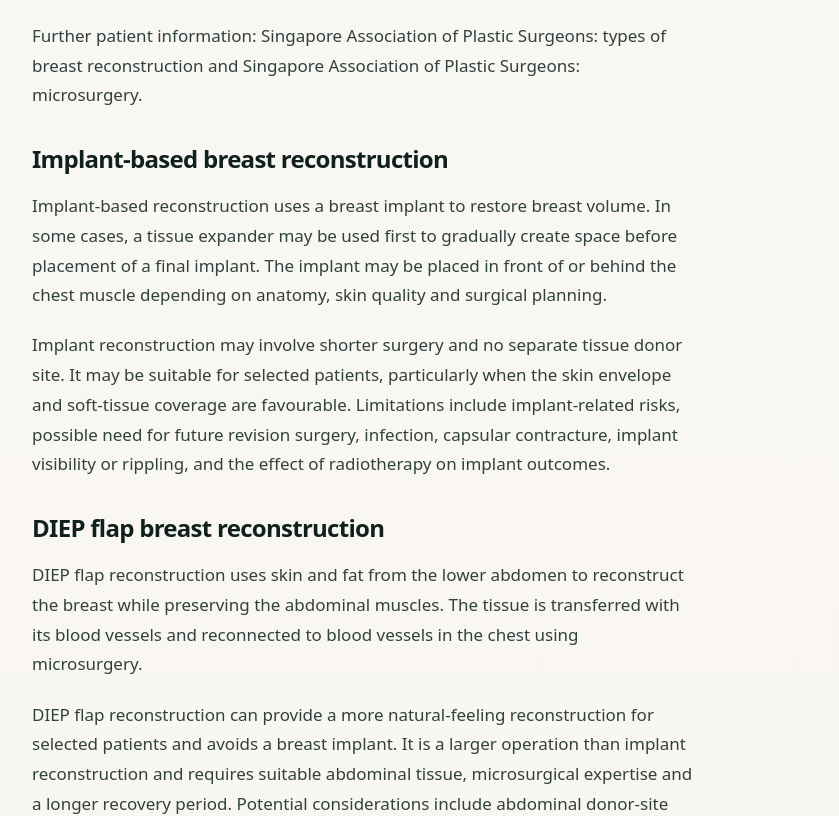
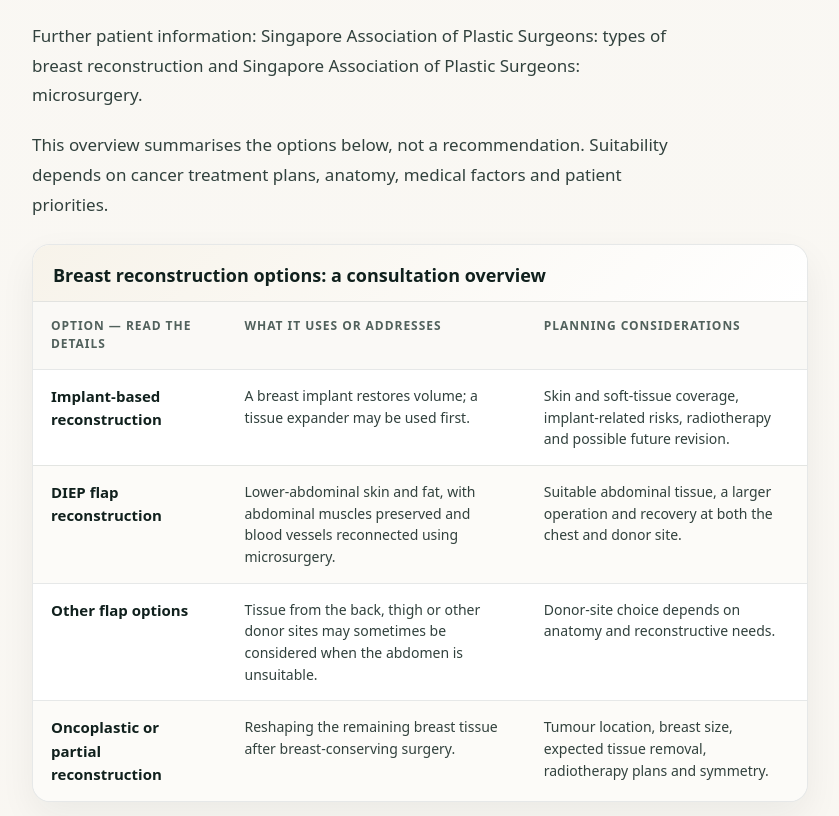
Before and after one commit to zatyrical/plasticwebsite, a Next.js app: page /breast-reconstruction-singapore in a window 1280 px wide. Shown: the part 3280-4096 px from the top of the page, without its empty margins (220-1059 px from the left). Built offline with nearby package versions, Linux system fonts and the light colour scheme.

Commit message:
Add approved breast reconstruction option summary

```diff
--- a/app/breast-reconstruction-singapore/page.tsx
+++ b/app/breast-reconstruction-singapore/page.tsx
@@ -112,7 +112,7 @@ const medicalPageJsonLd = {
         { '@type': 'MedicalProcedure', name: 'DIEP flap breast reconstruction' },
         { '@type': 'MedicalProcedure', name: 'Oncoplastic breast reconstruction' }
       ],
-      dateModified: '2026-10-14',
+      dateModified: '2026-10-16',
       lastReviewed: lastReviewedIso,
       author: { '@id': physicianId },
       reviewedBy: { '@id': physicianId },
@@ -219,7 +219,43 @@ export default function BreastReconstructionPage() {
               Further patient information: <a href="https://www.saps.org.sg/breast-reconstruction-types">Singapore Association of Plastic Surgeons: types of breast reconstruction</a> and <a href="https://www.saps.org.sg/microsurgery">Singapore Association of Plastic Surgeons: microsurgery</a>.
             </p>
 
-            <h3>Implant-based breast reconstruction</h3>
+            <p id="options-summary-note">This overview summarises the options below, not a recommendation. Suitability depends on cancer treatment plans, anatomy, medical factors and patient priorities.</p>
+            <div className="article-comparison-wrap" role="region" aria-label="Breast reconstruction options comparison" aria-describedby="options-summary-note" tabIndex={0}>
+              <table className="article-comparison-table">
+                <caption>Breast reconstruction options: a consultation overview</caption>
+                <thead>
+                  <tr>
+                    <th scope="col">Option — read the details</th>
+                    <th scope="col">What it uses or addresses</th>
+                    <th scope="col">Planning considerations</th>
+                  </tr>
+                </thead>
+                <tbody>
+                  <tr>
+                    <th scope="row"><a href="#implant-reconstruction">Implant-based reconstruction</a></th>
+                    <td>A breast implant restores volume; a tissue expander may be used first.</td>
+                    <td>Skin and soft-tissue coverage, implant-related risks, radiotherapy and possible future revision.</td>
+                  </tr>
+                  <tr>
+                    <th scope="row"><a href="#diep-reconstruction">DIEP flap reconstruction</a></th>
+                    <td>Lower-abdominal skin and fat, with abdominal muscles preserved and blood vessels reconnected using microsurgery.</td>
+                    <td>Suitable abdominal tissue, a larger operation and recovery at both the chest and donor site.</td>
+                  </tr>
+                  <tr>
+                    <th scope="row"><a href="#other-flap-options">Other flap options</a></th>
+                    <td>Tissue from the back, thigh or other donor sites may sometimes be considered when the abdomen is unsuitable.</td>
+                    <td>Donor-site choice depends on anatomy and reconstructive needs.</td>
+                  </tr>
+                  <tr>
+                    <th scope="row"><a href="#oncoplastic-reconstruction">Oncoplastic or partial reconstruction</a></th>
+                    <td>Reshaping the remaining breast tissue after breast-conserving surgery.</td>
+                    <td>Tumour location, breast size, expected tissue removal, radiotherapy plans and symmetry.</td>
+                  </tr>
+                </tbody>
+              </table>
+            </div>
+
+            <h3 id="implant-reconstruction">Implant-based breast reconstruction</h3>
             <p>
               Implant-based reconstruction uses a breast implant to restore breast volume. In some cases, a tissue expander may be used first to gradually create space before placement of a final implant. The implant may be placed in front of or behind the chest muscle depending on anatomy, skin quality and surgical planning.
             </p>
@@ -227,7 +263,7 @@ export default function BreastReconstructionPage() {
               Implant reconstruction may involve shorter surgery and no separate tissue donor site. It may be suitable for selected patients, particularly when the skin envelope and soft-tissue coverage are favourable. Limitations include implant-related risks, possible need for future revision surgery, infection, capsular contracture, implant visibility or rippling, and the effect of radiotherapy on implant outcomes.
             </p>
 
-            <h3>DIEP flap breast reconstruction</h3>
+            <h3 id="diep-reconstruction">DIEP flap breast reconstruction</h3>
             <p>
               DIEP flap reconstruction uses skin and fat from the lower abdomen to reconstruct the breast while preserving the abdominal muscles. The tissue is transferred with its blood vessels and reconnected to blood vessels in the chest using microsurgery.
             </p>
@@ -235,12 +271,12 @@ export default function BreastReconstructionPage() {
               DIEP flap reconstruction can provide a more natural-feeling reconstruction for selected patients and avoids a breast implant. It is a larger operation than implant reconstruction and requires suitable abdominal tissue, microsurgical expertise and a longer recovery period. Potential considerations include abdominal donor-site recovery, wound healing, flap blood supply, abdominal weakness or bulge risk, and the possibility that further revision or symmetry procedures may be needed.
             </p>
 
-            <h3>Other flap options</h3>
+            <h3 id="other-flap-options">Other flap options</h3>
             <p>
               When the abdomen is not suitable, other tissue-based options may sometimes be considered. These may include tissue from the back, thigh or other donor sites depending on the patient’s anatomy and reconstructive needs. The choice of donor site should be individualised and discussed in detail during consultation.
             </p>
 
-            <h3>Oncoplastic and partial breast reconstruction</h3>
+            <h3 id="oncoplastic-reconstruction">Oncoplastic and partial breast reconstruction</h3>
             <p>
               Some patients undergoing breast-conserving surgery may benefit from oncoplastic reconstruction. This uses plastic surgery principles to reshape the remaining breast tissue, reduce contour deformity, or improve symmetry after tumour removal.
             </p>
```
